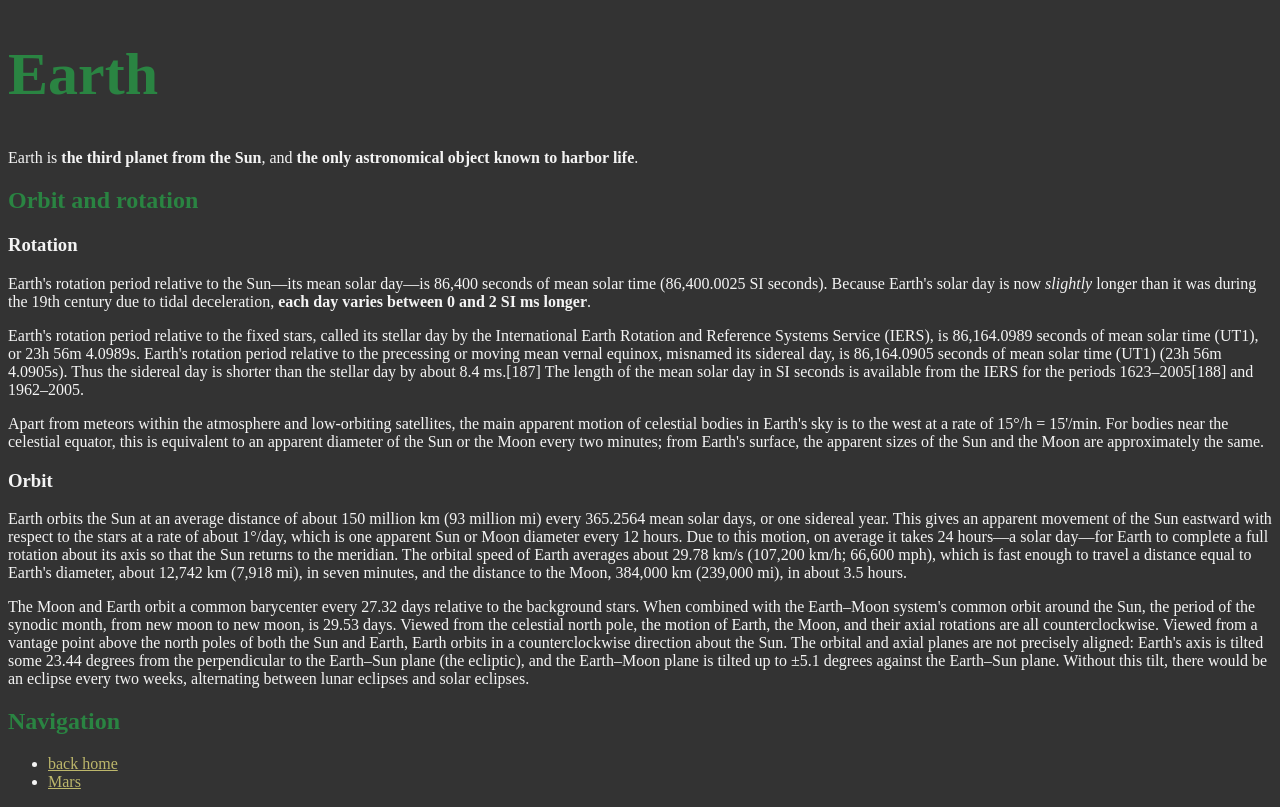
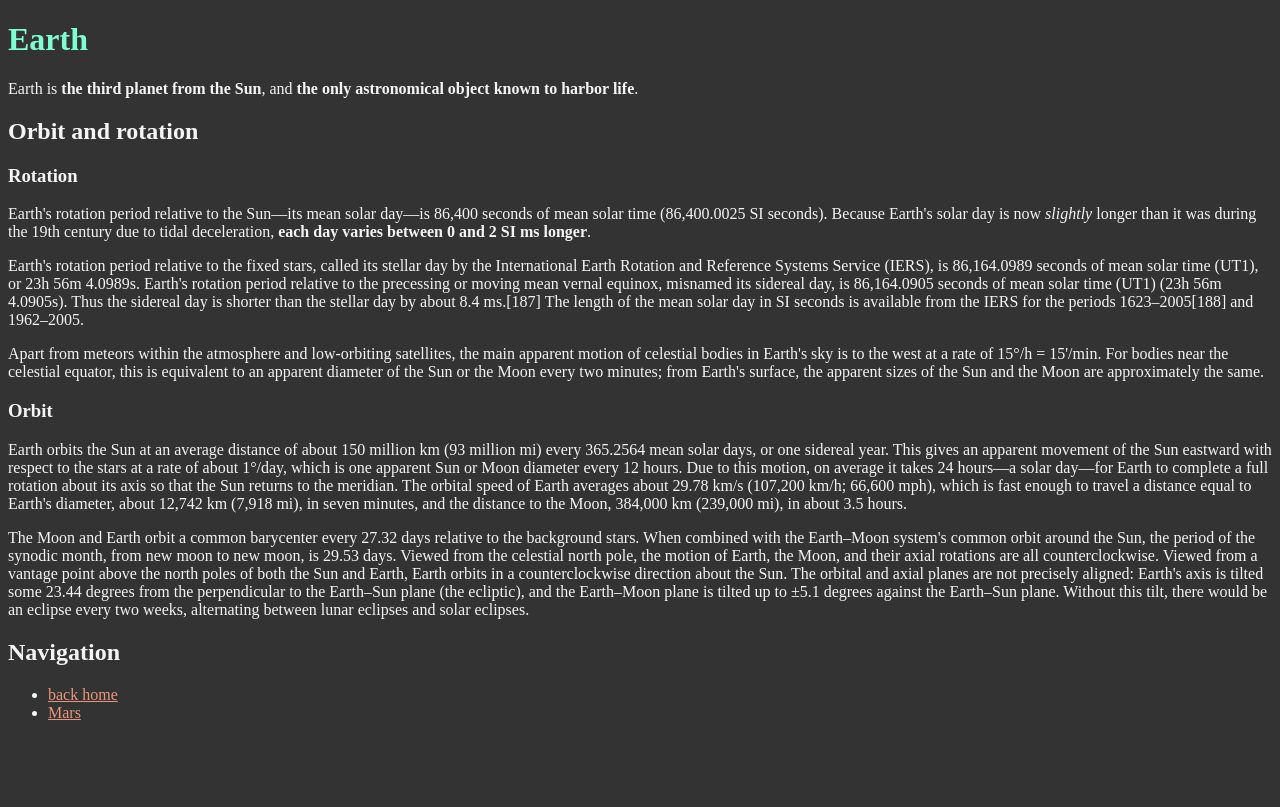
Before and after one commit to RomanNazzetta/Proyecto-Febrero-01, a plain HTML site: page Earth.html in a window 1280 px wide. Drawn offline with Linux system fonts and the light colour scheme.

Commit message:
style inline off

```diff
--- a/Earth.html
+++ b/Earth.html
@@ -9,11 +9,11 @@
 </head>
 <body>
 
-    <h1 style="font-size: 60px; color: #2a8442;" >Earth</h1>
+    <h1>Earth</h1>
 
     Earth is <strong>the third planet from the Sun</strong>, and <strong>the only astronomical object known to harbor life</strong>.
 
-    <h2 style="color: #2a8442;">Orbit and rotation</h2>
+    <h2>Orbit and rotation</h2>
 
     <h3>Rotation</h3>
 
@@ -29,7 +29,7 @@
 
     <p>The Moon and Earth orbit a common barycenter every 27.32 days relative to the background stars. When combined with the Earth–Moon system's common orbit around the Sun, the period of the synodic month, from new moon to new moon, is 29.53 days. Viewed from the celestial north pole, the motion of Earth, the Moon, and their axial rotations are all counterclockwise. Viewed from a vantage point above the north poles of both the Sun and Earth, Earth orbits in a counterclockwise direction about the Sun. The orbital and axial planes are not precisely aligned: Earth's axis is tilted some 23.44 degrees from the perpendicular to the Earth–Sun plane (the ecliptic), and the Earth–Moon plane is tilted up to ±5.1 degrees against the Earth–Sun plane. Without this tilt, there would be an eclipse every two weeks, alternating between lunar eclipses and solar eclipses.</p>
 
-    <h2 style="color: #2a8442;">Navigation</h2>
+    <h2>Navigation</h2>
 
     <ul>
         <li><a href="./index.html">back home</a> </li>
--- a/css/styles.css
+++ b/css/styles.css
@@ -4,5 +4,9 @@ body{
 }
 
 a{
-    color:darkkhaki;
+    color: darksalmon;
 }
+
+h1{
+    color: aquamarine;
+}
```
Also changed, not shown: Mars.html (+3 -3 lines), index.html (+1 -1 lines).
